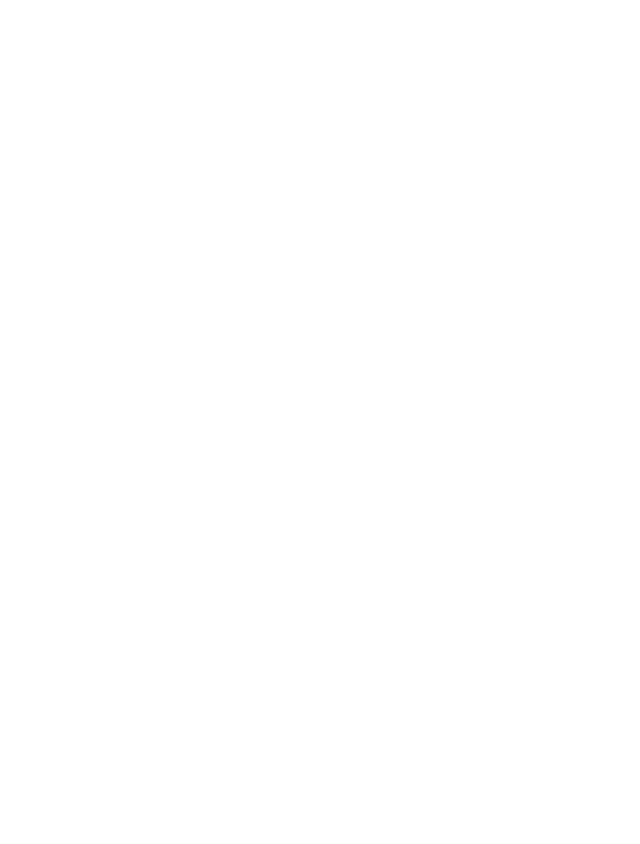
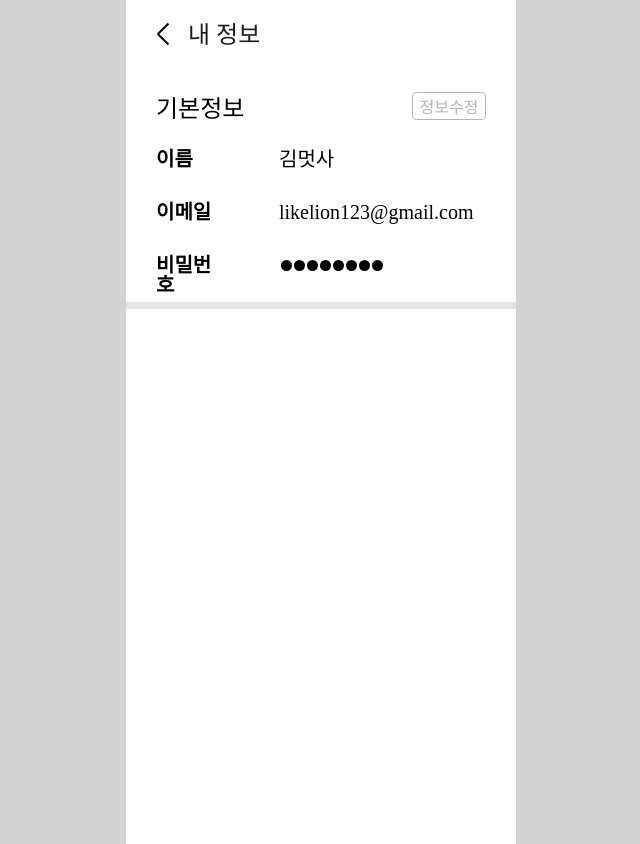
Before and after one commit to Likelion-Inha-10/Duckku-fe, a React (Create React App) app: page /my-inform in a window 1280 px wide. Before the commit this address had no page. Shown: the whole page, without its empty margins (319-959 px from the left). Before the commit the page ends 800 px from the top, so only its background shows below. Built offline with nearby package versions, Linux system fonts and the light colour scheme; a web font is replaced by a local one.

Commit message:
chore: My-inform 페이지 완성

```diff
--- /dev/null
+++ b/src/pages/MyInform/index.jsx
@@ -0,0 +1,129 @@
+import React from 'react';
+import styled from 'styled-components';
+import Layout from '../../duckku-ui/Layout';
+import Header from '../../duckku-ui/Header';
+import Margin from '../../duckku-ui/Margin';
+import Flex from '../../duckku-ui/Flex';
+import {BsFillCircleFill} from 'react-icons/bs';
+
+// 개인 정보 박스
+const PersonalBox = styled.div`
+  width: 330px;
+`;
+
+//기본정보 content
+const MyInformBox = styled.div`
+  font-family: 'Pretendard';
+  font-style: normal;
+  font-weight: 400;
+  font-size: 24px;
+  line-height: 29px;
+  color: #000000;
+  padding-top: 3px;
+`;
+
+// 정보수정 박스
+const InformBox = styled.div`
+  width: 74px;
+  height: 28px;
+  border: 0.911215px solid rgba(114, 105, 105, 0.5);
+  border-radius: 4.55607px;
+  text-align: center;
+  font-family: 'Pretendard';
+  font-style: normal;
+  font-weight: 400;
+  font-size: 16px;
+  color: rgba(114, 105, 105, 0.5);
+  padding: 7px 0;
+`;
+
+// 두개의 div를 담는 큰 박스
+const SetWrap = styled.div`
+  width: 100%;
+  height: 25px;
+`;
+
+// 타이틀을 가지는 div
+const SetTitleBox = styled.div`
+  width: 101px;
+  height: 24px;
+  font-family: 'Pretendard';
+  font-style: normal;
+  font-weight: 700;
+  font-size: 20px;
+  color: #000000;
+  padding-left: 30px;
+  padding-top: 5px;
+`;
+
+// 수정된 정보를 받는 div
+const SetContentBox = styled.div`
+  height: 24px;
+  font-family: 'Pretendard';
+  font-style: normal;
+  font-weight: 400;
+  font-size: 20px;
+  color: #000000;
+  padding-left: 52px;
+  padding-top: 5px;
+
+  .icon {
+    padding-left: 2px;
+  }
+`;
+
+// 중앙 분리선
+const Partition = styled.div`
+  width: 100%;
+  height: 7px;
+  background: rgba(114, 105, 105, 0.18);
+`;
+
+const MyInform = () => {
+  return (
+    <Layout>
+      <Header back title="내 정보" />
+      <Margin height="22" />
+      <PersonalBox>
+        <Flex direction="row" justify="space-between">
+          <MyInformBox>기본정보</MyInformBox>
+          <InformBox>정보수정</InformBox>
+        </Flex>
+      </PersonalBox>
+      <Margin height="20" />
+      <SetWrap>
+        <Flex direction="row">
+          <SetTitleBox>이름</SetTitleBox>
+          <SetContentBox>김멋사</SetContentBox>
+        </Flex>
+      </SetWrap>
+      <Margin height="28" />
+      <SetWrap>
+        <Flex direction="row">
+          <SetTitleBox>이메일</SetTitleBox>
+          <SetContentBox>likelion123@gmail.com</SetContentBox>
+        </Flex>
+      </SetWrap>
+      <Margin height="28" />
+      <SetWrap>
+        <Flex direction="row">
+          <SetTitleBox>비밀번호</SetTitleBox>
+          <SetContentBox>
+            <BsFillCircleFill className="icon" size="13"/>
+            <BsFillCircleFill className="icon" size="13"/>
+            <BsFillCircleFill className="icon" size="13"/>
+            <BsFillCircleFill className="icon" size="13"/>
+            <BsFillCircleFill className="icon" size="13"/>
+            <BsFillCircleFill className="icon" size="13"/>
+            <BsFillCircleFill className="icon" size="13"/>
+            <BsFillCircleFill className="icon" size="13"/>
+          </SetContentBox>
+        </Flex>
+      </SetWrap>
+      <Margin height="27" />
+      <Partition />
+    </Layout>
+  );
+};
+
+export default MyInform;
--- a/src/pages/MyPage/index.jsx
+++ b/src/pages/MyPage/index.jsx
@@ -10,6 +10,7 @@
 import {BsGrid} from 'react-icons/bs';
 import {FiLayers} from 'react-icons/fi';
 import {BsCreditCard} from 'react-icons/bs';
+import { useNavigate } from 'react-router-dom';
 
 // 마이페이지 개인 정보 박스
 const PersonalBox = styled.div`
@@ -85,6 +86,12 @@
 
 
 const MyPage = () => {
+
+  const navigate = useNavigate();
+
+  const goToInform = () => {
+    navigate("/my-inform");
+  }
   return (
     <Layout>
       <Header title="마이 페이지"/>
@@ -92,7 +99,7 @@
       <PersonalBox>
         <Flex direction="row" justify="space-between">
           <Typography bold21>김멋사</Typography>
-          <InformBox>내 정보</InformBox>
+          <InformBox onClick={goToInform}>내 정보</InformBox>
         </Flex>
       </PersonalBox>
       <Margin height="6" />
@@ -130,8 +137,6 @@
         </Flex>
       </ListBox>
       <Footer active="my"/>
-        <Header title="마이 페이지" />
-        <Footer />
     </Layout>
   );
 };
--- a/src/routes/index.jsx
+++ b/src/routes/index.jsx
@@ -12,6 +12,7 @@
 import MainHome from "./../pages/MainHome/index";
 import Wish from "../pages/Wish";
 import MyPage from "../pages/MyPage";
+import MyInform from "../pages/MyInform";
 
 // 라우트명은 kebab-case 로 작성합니다
 
@@ -28,6 +29,7 @@
       <Route exact path="/store" element={<Store />} />
       <Route exact path="/main-home" element={<MainHome />} />
       <Route exact path="/my-page" element={<MyPage />} />
+      <Route exact path="/my-inform" element={<MyInform />} />
     </Routes>
   </BrowserRouter>
 );
```
